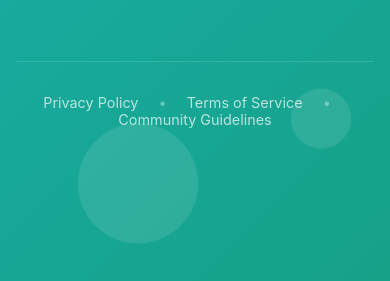
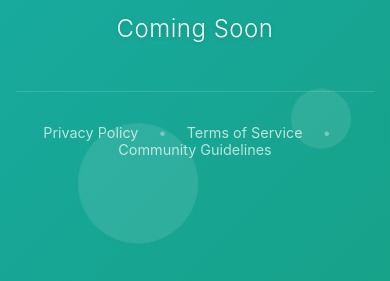
Before and after one commit to bjornpeac/peacdating-website, a plain HTML site: page index.html in a window 390 px wide. Shown: the part 427-708 px from the top of the page. Drawn offline with Linux system fonts and the light colour scheme.

Commit message:
feat: Add 'Coming Soon' text to website
- Added prominent 'Coming Soon' message below brand logo
- Responsive design: 2.5rem desktop, 2rem tablet, 1.5rem mobile
- Clean typography with subtle shadow for readability
- Fixed icon reference from favicon.png back to icon.png
- Maintains brand consistency with submariner font hierarchy

```diff
--- a/index.html
+++ b/index.html
@@ -133,6 +133,16 @@
             font-family: 'submariner', sans-serif;
         }
 
+        .coming-soon {
+            font-size: 2.5rem;
+            font-weight: 300;
+            margin: 2rem 0;
+            opacity: 0.95;
+            text-shadow: 0 1px 6px rgba(0, 0, 0, 0.2);
+            font-family: -apple-system, BlinkMacSystemFont, 'Segoe UI', system-ui, sans-serif;
+            letter-spacing: 0.5px;
+        }
+
         /* Legal Footer */
         .legal-footer {
             margin-top: 3rem;
@@ -220,7 +230,7 @@
             }
 
             .coming-soon {
-                font-size: 2.5rem;
+                font-size: 2rem;
             }
 
             .subtitle {
@@ -252,7 +262,7 @@
             }
 
             .coming-soon {
-                font-size: 2rem;
+                font-size: 1.5rem;
             }
 
             .notify-section {
@@ -270,9 +280,11 @@
 
     <div class="container">
         <div class="logo-container">
-            <img src="favicon.png" alt="peac Logo" class="logo-image">
+            <img src="icon.png" alt="peac Logo" class="logo-image">
             <div class="logo">peac</div>
         </div>
+
+        <div class="coming-soon">Coming Soon</div>
 
         <!-- Legal Links Footer -->
         <div class="legal-footer">
```
